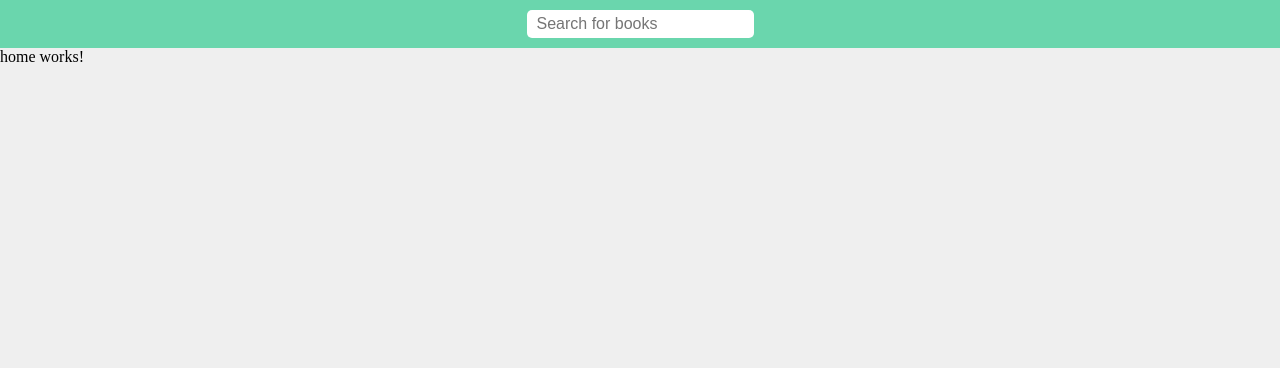
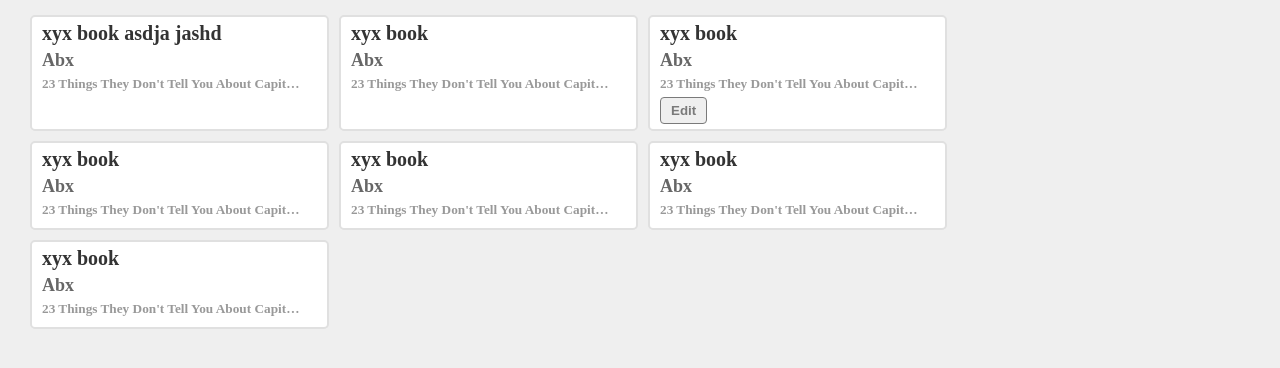
Before and after one commit to pruthvirajpatel/books-library, an Angular app: page /books in a window 1280 px wide. Before the commit this address led to /home. Shown: the top 368 px of the page. Built offline with nearby package versions, Linux system fonts and the light colour scheme.

Commit message:
Books list

```diff
--- a/src/app/app-routing.module.ts
+++ b/src/app/app-routing.module.ts
@@ -5,12 +5,16 @@ import { HomeComponent } from './home/home.component';
 
 const routes: Routes = [
   {
+    path: 'add',
+    loadChildren: () => import('./add/add.module').then(mod => mod.AddModule),
+  },
+  {
+    path: 'books',
+    loadChildren: () => import('./books/books.module').then(mod => mod.BooksModule),
+  },
+  {
     path: 'home',
     component: HomeComponent
-  },
-  {
-    path: 'add',
-    loadChildren: () => import('./add/add.module').then(mod => mod.AddModule),
   },
   {
     path: '**',
--- /dev/null
+++ b/src/app/books/books/books.component.html
@@ -0,0 +1,39 @@
+<div class="books-list">
+  <div class="book">
+    <h5 class="title">xyx book asdja jashd </h5>
+    <h5 class="author">Abx</h5>
+    <h5 class="description">23 Things They Don't Tell You About Capitalism</h5>
+  </div>
+  <div class="book">
+    <h5 class="title">xyx book</h5>
+    <h5 class="author">Abx</h5>
+    <h5 class="description">23 Things They Don't Tell You About Capitalism They Don't Tell You About Capitalism They
+      Don't Tell You About Capitalism They Don't Tell You About Capitalism They Don't Tell You About Capitalism</h5>
+  </div>
+  <div class="book">
+    <h5 class="title">xyx book</h5>
+    <h5 class="author">Abx</h5>
+    <h5 class="description">23 Things They Don't Tell You About Capitalism</h5>
+    <button class="edit" (click)="edit(index)">Edit</button>
+  </div>
+  <div class="book">
+    <h5 class="title">xyx book</h5>
+    <h5 class="author">Abx</h5>
+    <h5 class="description">23 Things They Don't Tell You About Capitalism</h5>
+  </div>
+  <div class="book">
+    <h5 class="title">xyx book</h5>
+    <h5 class="author">Abx</h5>
+    <h5 class="description">23 Things They Don't Tell You About Capitalism</h5>
+  </div>
+  <div class="book">
+    <h5 class="title">xyx book</h5>
+    <h5 class="author">Abx</h5>
+    <h5 class="description">23 Things They Don't Tell You About Capitalism</h5>
+  </div>
+  <div class="book">
+    <h5 class="title">xyx book</h5>
+    <h5 class="author">Abx</h5>
+    <h5 class="description">23 Things They Don't Tell You About Capitalism</h5>
+  </div>
+</div>
--- /dev/null
+++ b/src/app/books/books/books.component.scss
@@ -0,0 +1,46 @@
+.books-list {
+  display: flex;
+  flex-flow: wrap;
+  justify-content: flex-start;
+  margin: 10px 25px;
+  .book {
+    cursor: pointer;
+    border: 2px solid #e0e0e0;
+    background: #fff;
+    border-radius: 5px;
+    margin: 5px;
+    padding: 5px 10px;
+    max-width: 275px;
+    width: 100%;
+    .title,
+    .author,
+    .description {
+      font-weight: 600;
+      margin-bottom: 5px;
+    }
+    .title {
+      font-size: 20px;
+      color: #333;
+    }
+    .author {
+      color: #666;
+      font-size: 18px;
+    }
+
+    .description {
+      color: #999;
+      max-width: 260px;
+      overflow: hidden;
+      text-overflow: ellipsis;
+      white-space: pre;
+    }
+    .edit {
+      color: #7a7a7a;
+      font-weight: 600;
+      cursor: pointer;
+      border: 1px solid #7a7a7a;
+      padding: 5px 10px;
+      border-radius: 4px;
+    }
+  }
+}
--- /dev/null
+++ b/src/app/books/books/books.component.ts
@@ -0,0 +1,18 @@
+import { Component, OnInit } from '@angular/core';
+
+@Component({
+  selector: 'app-books',
+  templateUrl: './books.component.html',
+  styleUrls: ['./books.component.scss']
+})
+export class BooksComponent implements OnInit {
+
+  constructor() { }
+
+  ngOnInit() {
+  }
+
+  edit(index): void {
+
+  }
+}
```
Also changed, not shown: src/app/books/books-routing.module.ts (added, +17 -0 lines), src/app/books/books.module.ts (added, +15 -0 lines), 1 other file (tests, documents, lock files or other folders).
